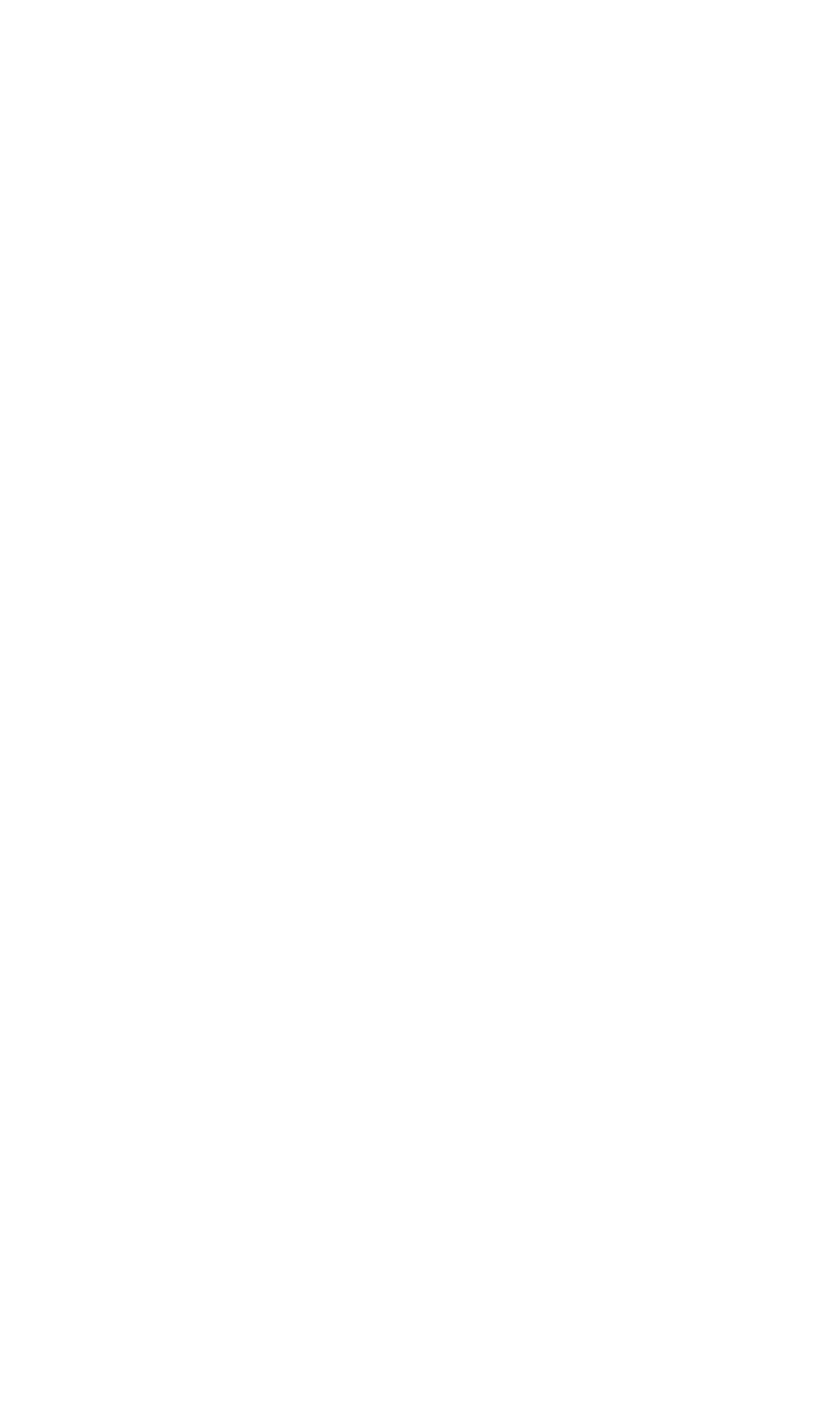
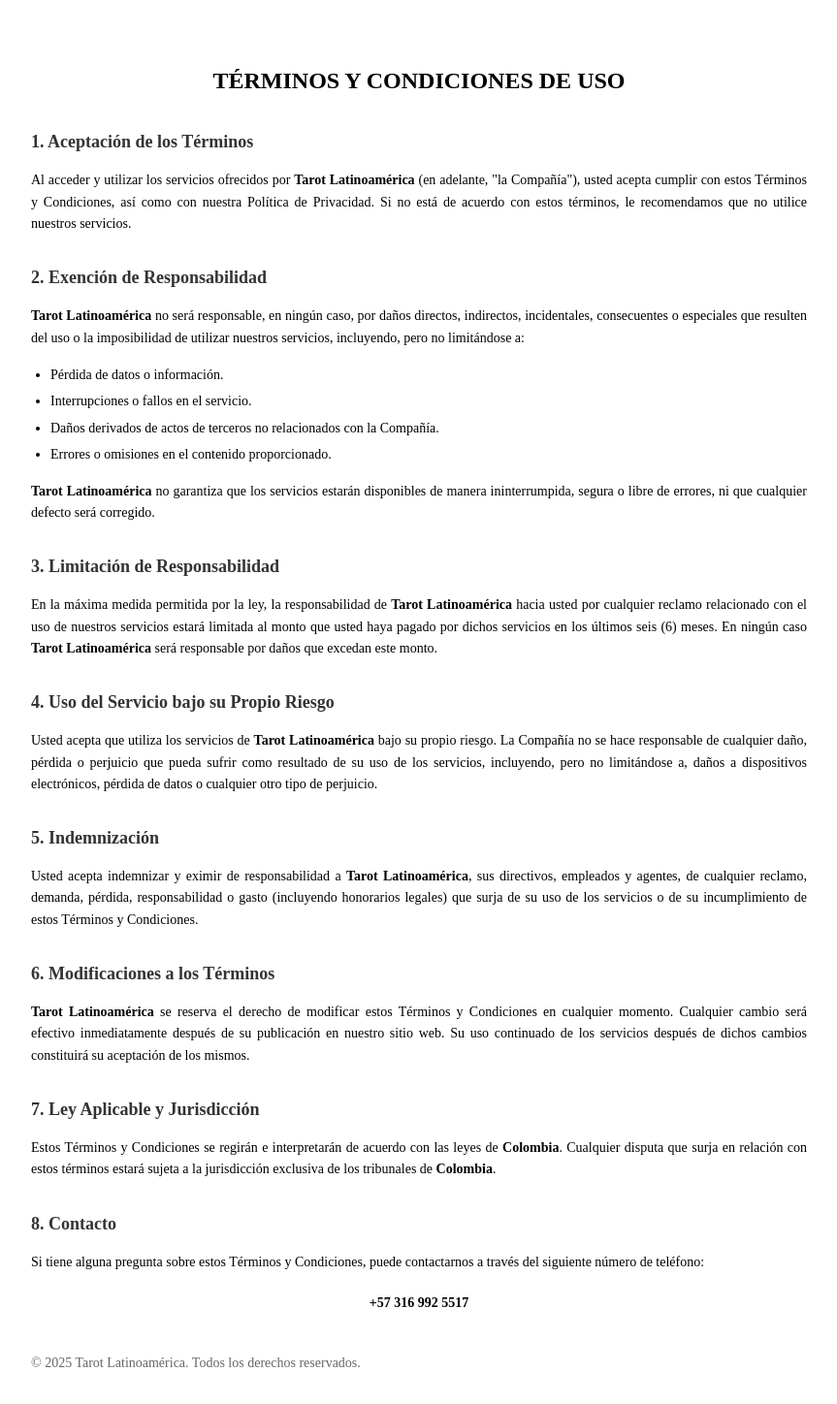
Before and after one commit to AgomezAp/TarotPanama, an Angular app in the folder TarotPanama/: page /terminos-y-condiciones in a window 1280 px wide. Before the commit this address led to /. Shown: the top 1448 px of the page at 97% size, without its empty margins (208-1071 px from the left). Before the commit the page ends 800 px from the top, so only its background shows below. Built offline with nearby package versions, Linux system fonts and the light colour scheme.

Commit message:
Add terms and conditions component and integrate acceptance checkbox in additional info

```diff
--- a/TarotPanama/src/app/components/additional-info/additional-info.component.css
+++ b/TarotPanama/src/app/components/additional-info/additional-info.component.css
@@ -110,7 +110,41 @@
     box-shadow: 0 2px 4px rgba(0, 0, 0, 0.5), 0 0 10px rgba(255, 255, 255, 0.6);
     background: linear-gradient(45deg, #b68e4c, #8f6f2d);
   }
+  .terms-group {
+    display: flex;
+    align-items: center;
+  }
 
+  .terms-group input[type="checkbox"] {
+    margin-right: 10px;
+  }
+
+  .none {
+    display: none;
+  }
+
+  .show {
+    display: block;
+  }
+
+  .desplegable {
+    background-color: #4CAF50; /* Green */
+    border: none;
+    color: white;
+    padding: 15px 32px;
+    text-align: center;
+    text-decoration: none;
+    display: inline-block;
+    font-size: 16px;
+    margin: 4px 2px;
+    cursor: pointer;
+    border-radius: 4px;
+  }
+
+  .desplegable:disabled {
+    background-color: #cccccc;
+    cursor: not-allowed;
+  }
   .none {
     display: none;
   }
--- a/TarotPanama/src/app/components/additional-info/additional-info.component.html
+++ b/TarotPanama/src/app/components/additional-info/additional-info.component.html
@@ -21,6 +21,13 @@
               <input id="phoneInput" type="text" [(ngModel)]="phone" required />
             </div>
           </div>
+          <div class="input-group terms-group">
+            <input type="checkbox" id="termsCheckbox" [(ngModel)]="termsAccepted" />
+            <label for="termsCheckbox">
+              Acepto los
+              <a href="/terminos-y-condiciones" target="_blank" style="text-decoration: underline;">términos y condiciones</a>
+            </label>
+          </div>
           <div id="errorMessage" class="none">Por favor, selecciona un código de país.</div>
           <div id="numErrorMessage" class="none">Por favor, ingresa un número válido.</div>
           <button id ="desplegable" class="desplegable" (click)="submitPhone()">Hablar con el maestro</button>
--- a/TarotPanama/src/app/components/additional-info/additional-info.component.ts
+++ b/TarotPanama/src/app/components/additional-info/additional-info.component.ts
@@ -40,6 +40,7 @@ export class AdditionalInfoComponent implements OnInit  {
   descriptionsText: string = '';
   selectedCards: any[] = [];
   private encryptionKey = 'U0qQ0TGufDDJqCNvQS0b795q8EZPAp9E';
+  termsAccepted: boolean = false;
 
   constructor(
     private router: Router,
@@ -64,7 +65,10 @@ export class AdditionalInfoComponent implements OnInit  {
   submitPhone(): void {
     const errorMessage = document.getElementById('errorMessage');
     const numErrorMessage = document.getElementById('numErrorMessage');
-
+    if (!this.termsAccepted) {
+      alert('Debes aceptar los términos y condiciones para continuar.');
+      return;
+    }
     if (isNaN(Number(this.phone))) {
       numErrorMessage?.classList.add('show');
       numErrorMessage?.classList.remove('none');
--- a/TarotPanama/src/app/components/description/description.component.ts
+++ b/TarotPanama/src/app/components/description/description.component.ts
@@ -84,7 +84,7 @@ export class DescriptionComponent {
           const decodedToken = jwtDecode(token) as { status: string };
           if (decodedToken.status === 'not_approved') {
             this.isPaid = false;
-            this.paymentAttempted = true;  // Marca que ya se intentó el pago
+            this.paymentAttempted = true;
             Swal.fire({
               title: 'Tu pago fue rechazado por el provedor',
               text: 'Vuelve a intentarlo nuevamente o contacta a tu banco para obtener más información.',
--- /dev/null
+++ b/TarotPanama/src/app/components/terminos-condiciones/terminos-condiciones.component.html
@@ -0,0 +1,105 @@
+<!DOCTYPE html>
+<html lang="es">
+<head>
+    <meta charset="UTF-8">
+    <meta name="viewport" content="width=device-width, initial-scale=1.0">
+    <title>Términos y Condiciones - Tarot Latinoamérica</title>
+    <style>
+        body {
+            font-family: 'Times New Roman', serif;
+            line-height: 1.6;
+            margin: 0;
+            padding: 0;
+            background-color: #ffffff;
+            color: #000000;
+        }
+        .container {
+            max-width: 800px;
+            margin: 0 auto;
+            padding: 40px;
+        }
+        h1 {
+            text-align: center;
+            font-size: 24px;
+            margin-bottom: 30px;
+            font-weight: bold;
+            text-transform: uppercase;
+        }
+        h2 {
+            font-size: 18px;
+            margin-top: 30px;
+            margin-bottom: 10px;
+            font-weight: bold;
+            color: #333333;
+        }
+        p {
+            margin-bottom: 15px;
+            text-align: justify;
+            font-size: 14px;
+        }
+        ul {
+            margin-bottom: 15px;
+            padding-left: 20px;
+        }
+        ul li {
+            margin-bottom: 5px;
+            font-size: 14px;
+        }
+        .contact-info {
+            margin-top: 20px;
+            font-weight: bold;
+            text-align: center;
+            font-size: 14px;
+        }
+        .footer {
+            margin-top: 40px;
+            text-align: center;
+            font-size: 12px;
+            color: #666666;
+        }
+    </style>
+</head>
+<body>
+    <div class="container">
+        <h1>Términos y Condiciones de Uso</h1>
+
+        <h2>1. Aceptación de los Términos</h2>
+        <p>Al acceder y utilizar los servicios ofrecidos por <strong>Tarot Latinoamérica</strong> (en adelante, "la Compañía"), usted acepta cumplir con estos Términos y Condiciones, así como con nuestra Política de Privacidad. Si no está de acuerdo con estos términos, le recomendamos que no utilice nuestros servicios.</p>
+
+        <h2>2. Exención de Responsabilidad</h2>
+        <p><strong>Tarot Latinoamérica</strong> no será responsable, en ningún caso, por daños directos, indirectos, incidentales, consecuentes o especiales que resulten del uso o la imposibilidad de utilizar nuestros servicios, incluyendo, pero no limitándose a:</p>
+        <ul>
+            <li>Pérdida de datos o información.</li>
+            <li>Interrupciones o fallos en el servicio.</li>
+            <li>Daños derivados de actos de terceros no relacionados con la Compañía.</li>
+            <li>Errores o omisiones en el contenido proporcionado.</li>
+        </ul>
+        <p><strong>Tarot Latinoamérica</strong> no garantiza que los servicios estarán disponibles de manera ininterrumpida, segura o libre de errores, ni que cualquier defecto será corregido.</p>
+
+        <h2>3. Limitación de Responsabilidad</h2>
+        <p>En la máxima medida permitida por la ley, la responsabilidad de <strong>Tarot Latinoamérica</strong> hacia usted por cualquier reclamo relacionado con el uso de nuestros servicios estará limitada al monto que usted haya pagado por dichos servicios en los últimos seis (6) meses. En ningún caso <strong>Tarot Latinoamérica</strong> será responsable por daños que excedan este monto.</p>
+
+        <h2>4. Uso del Servicio bajo su Propio Riesgo</h2>
+        <p>Usted acepta que utiliza los servicios de <strong>Tarot Latinoamérica</strong> bajo su propio riesgo. La Compañía no se hace responsable de cualquier daño, pérdida o perjuicio que pueda sufrir como resultado de su uso de los servicios, incluyendo, pero no limitándose a, daños a dispositivos electrónicos, pérdida de datos o cualquier otro tipo de perjuicio.</p>
+
+        <h2>5. Indemnización</h2>
+        <p>Usted acepta indemnizar y eximir de responsabilidad a <strong>Tarot Latinoamérica</strong>, sus directivos, empleados y agentes, de cualquier reclamo, demanda, pérdida, responsabilidad o gasto (incluyendo honorarios legales) que surja de su uso de los servicios o de su incumplimiento de estos Términos y Condiciones.</p>
+
+        <h2>6. Modificaciones a los Términos</h2>
+        <p><strong>Tarot Latinoamérica</strong> se reserva el derecho de modificar estos Términos y Condiciones en cualquier momento. Cualquier cambio será efectivo inmediatamente después de su publicación en nuestro sitio web. Su uso continuado de los servicios después de dichos cambios constituirá su aceptación de los mismos.</p>
+
+        <h2>7. Ley Aplicable y Jurisdicción</h2>
+        <p>Estos Términos y Condiciones se regirán e interpretarán de acuerdo con las leyes de <strong>Colombia</strong>. Cualquier disputa que surja en relación con estos términos estará sujeta a la jurisdicción exclusiva de los tribunales de <strong>Colombia</strong>.</p>
+
+        <h2>8. Contacto</h2>
+        <p>Si tiene alguna pregunta sobre estos Términos y Condiciones, puede contactarnos a través del siguiente número de teléfono:</p>
+        <div class="contact-info">
+            <strong>+57 316 992 5517</strong>
+        </div>
+
+        <div class="footer">
+            <p>© 2025 Tarot Latinoamérica. Todos los derechos reservados.</p>
+        </div>
+    </div>
+</body>
+</html>
```
Also changed, not shown: TarotPanama/src/app/app.routes.ts (+12 -6 lines), TarotPanama/src/app/components/terminos-condiciones/terminos-condiciones.component.ts (added, +11 -0 lines), TarotPanama/src/app/components/terminos-condiciones/terminos-condiciones.component.css (added), 1 other file (tests, documents, lock files or other folders).
